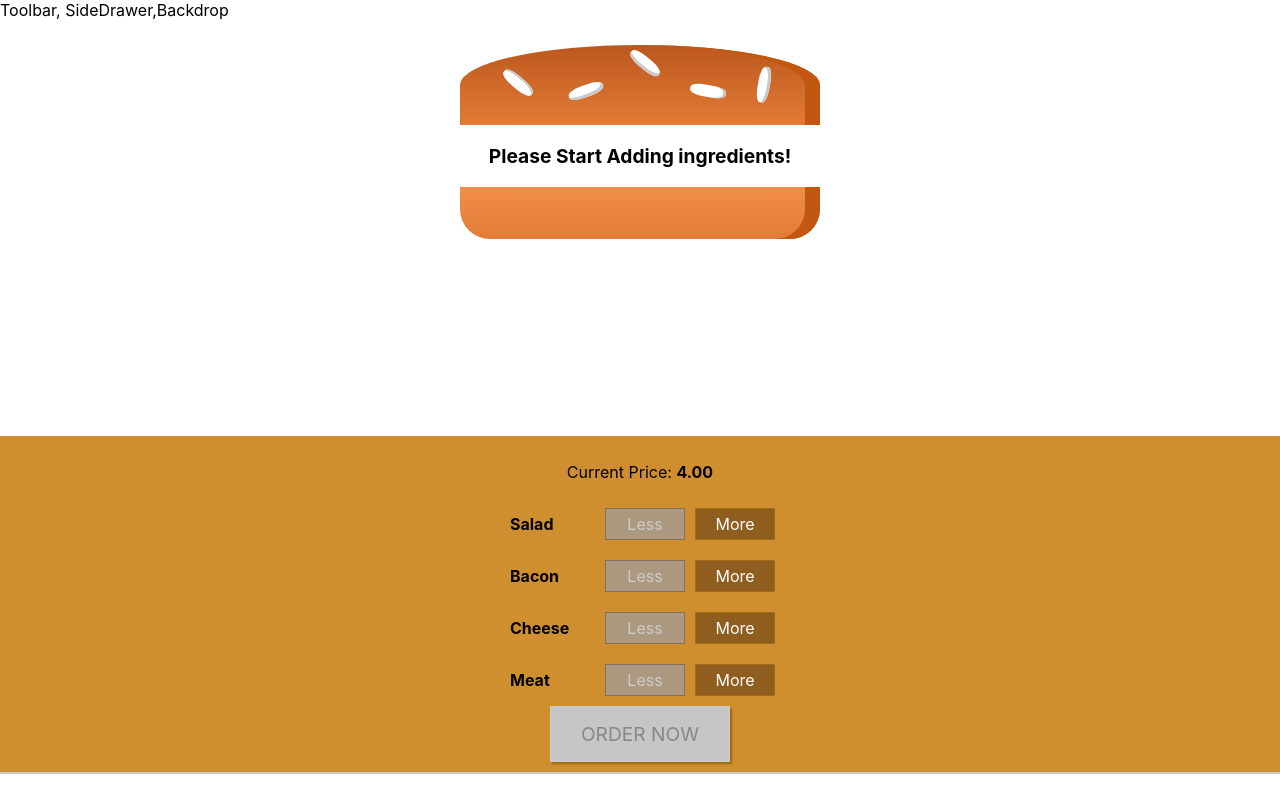
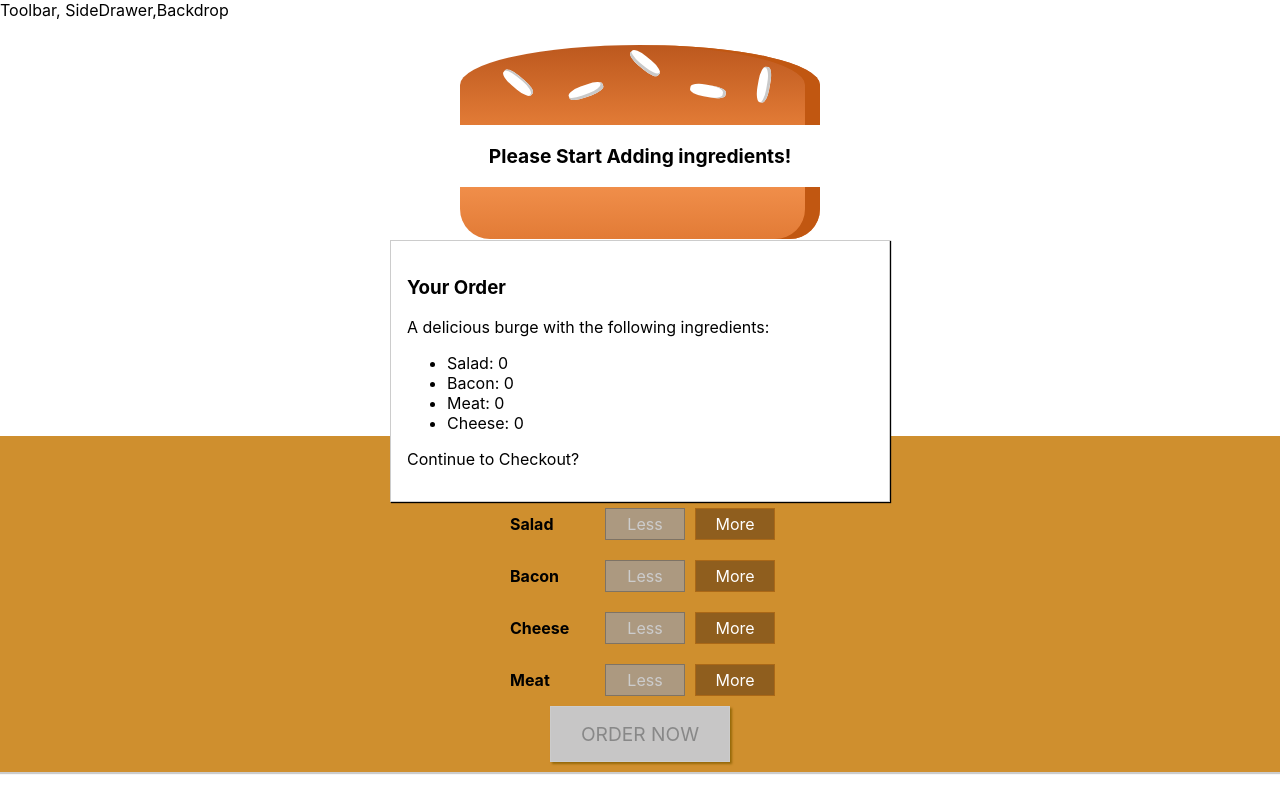
Before and after one commit to darthinvader/react-learning, a React (Create React App) app in the folder burger-builder-starting-setup/: page / in a window 1280 px wide. Built offline with nearby package versions, Linux system fonts and the light colour scheme.

Commit message:
[learning] order Summary Modal

```diff
--- /dev/null
+++ b/burger-builder-starting-setup/src/components/Burger/OrderSummary/OrderSummary.js
@@ -0,0 +1,24 @@
+import React, { Fragment } from "react";
+
+const orderSummary = (props) => {
+  const ingredientSummary = Object.keys(props.ingredients).map((key) => {
+    return (
+      <li key={key}>
+        <span style={{ textTransform: "capitalize" }}>{key}</span>:{" "}
+        {props.ingredients[key]}
+      </li>
+    );
+  });
+
+  // <li>Salad: 1</li>
+  return (
+    <Fragment>
+      <h3>Your Order</h3>
+      <p>A delicious burge with the following ingredients:</p>
+      <ul>{ingredientSummary}</ul>
+      <p>Continue to Checkout?</p>
+    </Fragment>
+  );
+};
+
+export default orderSummary;
--- a/burger-builder-starting-setup/src/containers/BurgerBuilder/BurgerBuilder.js
+++ b/burger-builder-starting-setup/src/containers/BurgerBuilder/BurgerBuilder.js
@@ -1,7 +1,8 @@
 import React, { Fragment, useState } from "react";
 import Burger from "../../components/Burger/Burger";
 import BuildControls from "../../components/Burger/BuildControls/BuildControls";
-
+import Modal from "../../components/UI/Modal/Modal";
+import OrderSummary from "../../components/Burger/OrderSummary/OrderSummary";
 const INGREDIENT_PRICES = {
   salad: 0.5,
   cheese: 0.4,
@@ -66,6 +67,9 @@
 
   return (
     <Fragment>
+      <Modal>
+        <OrderSummary ingredients={ingredients} />
+      </Modal>
       <Burger ingredients={ingredients} />
       <BuildControls
         ingredientAdded={addIngredientHandler}
```
Also changed, not shown: burger-builder-starting-setup/src/components/UI/Backdrop/Backdrop.js (added).
